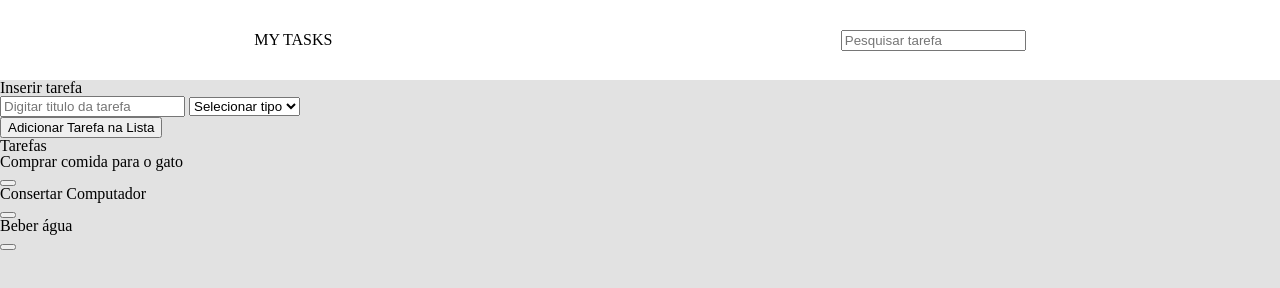
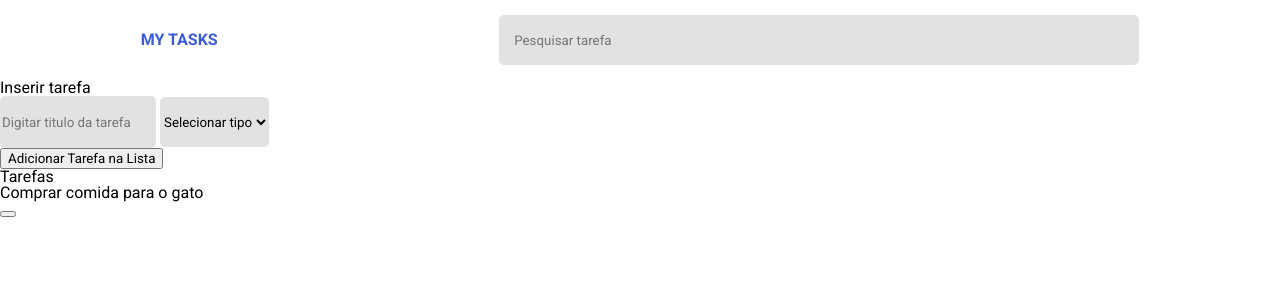
Before and after one commit to SamuelMota321/Lista-de-tarefas-Kenzie-Academy, a plain HTML site: page index.html in a window 1280 px wide. Drawn offline with Linux system fonts and the light colour scheme; files whose address does not match are found by name.

Commit message:
projeto kenzie

```diff
--- /dev/null
+++ b/assets/css/reset.css
@@ -0,0 +1,48 @@
+/* http://meyerweb.com/eric/tools/css/reset/
+   v2.0 | 20110126
+   License: none (public domain)
+*/
+
+html, body, div, span, applet, object, iframe,
+h1, h2, h3, h4, h5, h6, p, blockquote, pre,
+a, abbr, acronym, address, big, cite, code,
+del, dfn, em, img, ins, kbd, q, s, samp,
+small, strike, strong, sub, sup, tt, var,
+b, u, i, center,
+dl, dt, dd, ol, ul, li,
+fieldset, form, label, legend,
+table, caption, tbody, tfoot, thead, tr, th, td,
+article, aside, canvas, details, embed,
+figure, figcaption, footer, header, hgroup,
+menu, nav, output, ruby, section, summary,
+time, mark, audio, video {
+	margin: 0;
+	padding: 0;
+	border: 0;
+	font-size: 100%;
+	font: inherit;
+	vertical-align: baseline;
+}
+/* HTML5 display-role reset for older browsers */
+article, aside, details, figcaption, figure,
+footer, header, hgroup, menu, nav, section {
+	display: block;
+}
+body {
+	line-height: 1;
+}
+ol, ul {
+	list-style: none;
+}
+blockquote, q {
+	quotes: none;
+}
+blockquote:before, blockquote:after,
+q:before, q:after {
+	content: '';
+	content: none;
+}
+table {
+	border-collapse: collapse;
+	border-spacing: 0;
+}
--- /dev/null
+++ b/assets/css/style.css
@@ -0,0 +1,37 @@
+@import url('https://fonts.googleapis.com/css2?family=Roboto:wght@400;700&display=swap');
+
+*{
+    font-family: "Roboto", sans-serif;
+}
+
+.input__box {
+    border: none;
+    height: 50px;
+    background-color: #e2e2e2;
+    border-radius: 5px;
+}
+
+.header__container {
+    width: 100vw;
+    height: 10vh;
+    background-color: white;
+}
+
+.header__content {
+    display: flex;
+    justify-content: space-around;
+    align-items: center;
+    height: 100%;
+    margin: auto;
+}
+
+.header__title{
+    font-family: "Roboto", sans-serif;
+    font-weight: bold;
+    color: #3b5bdb;
+}
+
+.header__input--search{
+    width: 50%;
+    padding: 0 15px;
+}
--- a/index.html
+++ b/index.html
@@ -5,8 +5,8 @@
   <meta charset="UTF-8" />
   <meta http-equiv="X-UA-Compatible" content="IE=edge" />
   <meta name="viewport" content="width=device-width, initial-scale=1.0" />
-  <link rel="stylesheet" href="./reset.css" />
-  <link rel="stylesheet" href="./style.css" />
+  <link rel="stylesheet" href="./assets/css/reset.css" />
+  <link rel="stylesheet" href="./assets/css/style.css" />
 
   <title>Lista de Tarefas</title>
 
@@ -24,7 +24,7 @@
 
   <main class="main__container">
     <form class="form__container">
-      <h2 class="form__title title2">Inserir tarefa</h2>
+      <h2 class="form__title">Inserir tarefa</h2>
       <div class="form__input-container">
         <input id="input_title" class="form__input--text input__box" type="text"
           placeholder="Digitar titulo da tarefa" />
@@ -50,20 +50,6 @@
           </div>
           <button class="task__button--remove-task"></button>
         </li>
-        <li class="task__item">
-          <div class="task-info__container">
-            <span class="task-type span-important"></span>
-            <p>Consertar Computador</p>
-          </div>
-          <button class="task__button--remove-task"></button>
-        </li>
-        <li class="task__item">
-          <div class="task-info__container">
-            <span class="task-type span-normal"></span>
-            <p>Beber água</p>
-          </div>
-          <button class="task__button--remove-task"></button>
-        </li>
       </ul>
     </section>
   </main>
--- a/reset.css
+++ /dev/null
@@ -1,124 +0,0 @@
-html,
-body,
-div,
-span,
-applet,
-object,
-iframe,
-h1,
-h2,
-h3,
-h4,
-h5,
-h6,
-p,
-blockquote,
-pre,
-a,
-abbr,
-acronym,
-address,
-big,
-cite,
-code,
-del,
-dfn,
-em,
-img,
-ins,
-kbd,
-q,
-s,
-samp,
-small,
-strike,
-strong,
-sub,
-sup,
-tt,
-var,
-b,
-u,
-i,
-center,
-dl,
-dt,
-dd,
-ol,
-ul,
-li,
-fieldset,
-form,
-label,
-legend,
-table,
-caption,
-tbody,
-tfoot,
-thead,
-tr,
-th,
-td,
-article,
-aside,
-canvas,
-details,
-embed,
-figure,
-figcaption,
-footer,
-header,
-hgroup,
-menu,
-nav,
-output,
-ruby,
-section,
-summary,
-time,
-mark,
-audio,
-video {
-  margin: 0;
-  padding: 0;
-  border: 0;
-  font-size: 100%;
-  font: inherit;
-  vertical-align: baseline;
-}
-/* HTML5 display-role reset for older browsers */
-article,
-aside,
-details,
-figcaption,
-figure,
-footer,
-header,
-hgroup,
-menu,
-nav,
-section {
-  display: block;
-}
-body {
-  line-height: 1;
-}
-ol,
-ul {
-  list-style: none;
-}
-blockquote,
-q {
-  quotes: none;
-}
-blockquote:before,
-blockquote:after,
-q:before,
-q:after {
-  content: "";
-  content: none;
-}
-table {
-  border-collapse: collapse;
-  border-spacing: 0;
-}
--- a/style.css
+++ /dev/null
@@ -1,22 +0,0 @@
-
-
-.header__container {
-    width: 100vw;
-    height: 10vh;
-    background-color: white;
-}
-
-.header__content {
-    display: flex;
-    justify-content: space-around;
-    align-items: center;
-    max-width: 1400px;
-    min-width: 400px;
-    height: 100%;
-    margin: auto;
-}
-
-.main__container{
-    height: 90vh;
-    background-color: #e2e2e2;
-}
```
Also changed, not shown: assets/img/lixeira-de-reciclagem.png (added), assets/js/script.js (renamed from script.js).
